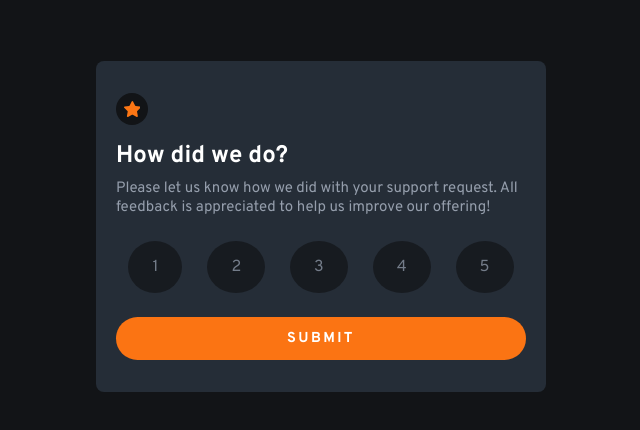
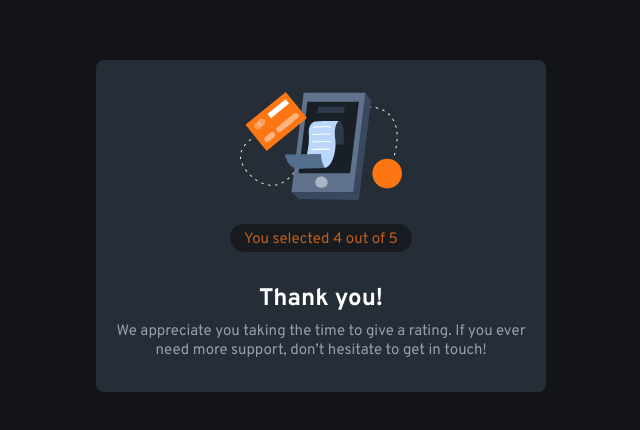
Before and after one commit to ryangholland/interactive-rating-component, a plain HTML site: page index.html in a window 1280 px wide. Shown: the part 174-604 px from the top of the page, without its empty margins (319-959 px from the left). Drawn offline with Linux system fonts and the light colour scheme.

Commit message:
Style thank you container

```diff
--- a/index.html
+++ b/index.html
@@ -23,7 +23,7 @@
   </head>
   <body>
     <!-- Rating state start -->
-    <div class="rating-container">
+    <div class="rating-container inactive">
       <div class="star-container">
         <svg width="17" height="16" xmlns="http://www.w3.org/2000/svg">
           <path
@@ -49,7 +49,7 @@
     <!-- Rating state end -->
 
     <!-- Thank you state start -->
-    <div class="thank-you-container inactive">
+    <div class="thank-you-container ">
       <svg width="162" height="108" xmlns="http://www.w3.org/2000/svg">
         <g fill="none">
           <path
--- a/style.css
+++ b/style.css
@@ -34,7 +34,8 @@ body {
   place-items: center;
 }
 
-.rating-container {
+.rating-container,
+.thank-you-container {
   max-width: 90%;
   background-color: var(--clr-dark-blue);
   color: var(--clr-neu-white);
@@ -94,8 +95,33 @@ button:hover {
   color: var(--clr-pri-orange);
 }
 
+.thank-you-container {
+  display: grid;
+  place-items: center;
+  text-align: center;
+}
+
+.thank-you-container svg {
+  margin-bottom: 1.5rem;
+}
+
+.results-container {
+  background-color: var(--clr-very-dark-blue);
+  padding: 0.4rem 0.9rem 0.2rem;
+  color: var(--clr-pri-orange);
+  font-size: 15px;
+  opacity: 0.7;
+  border-radius: 1rem;
+  margin-bottom: 2rem;
+}
+
+.thank-you-container p {
+  margin-bottom: 0;
+}
+
 @media (min-width: 500px) {
-  .rating-container {
+  .rating-container,
+  .thank-you-container {
     max-width: 450px;
   }
 }
```
